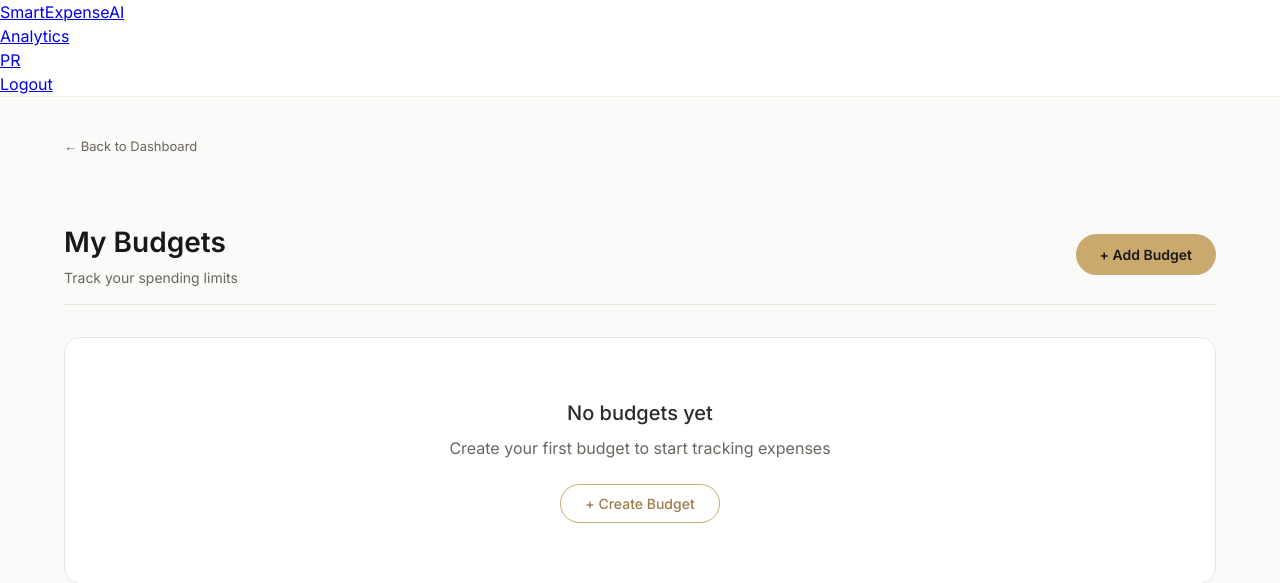
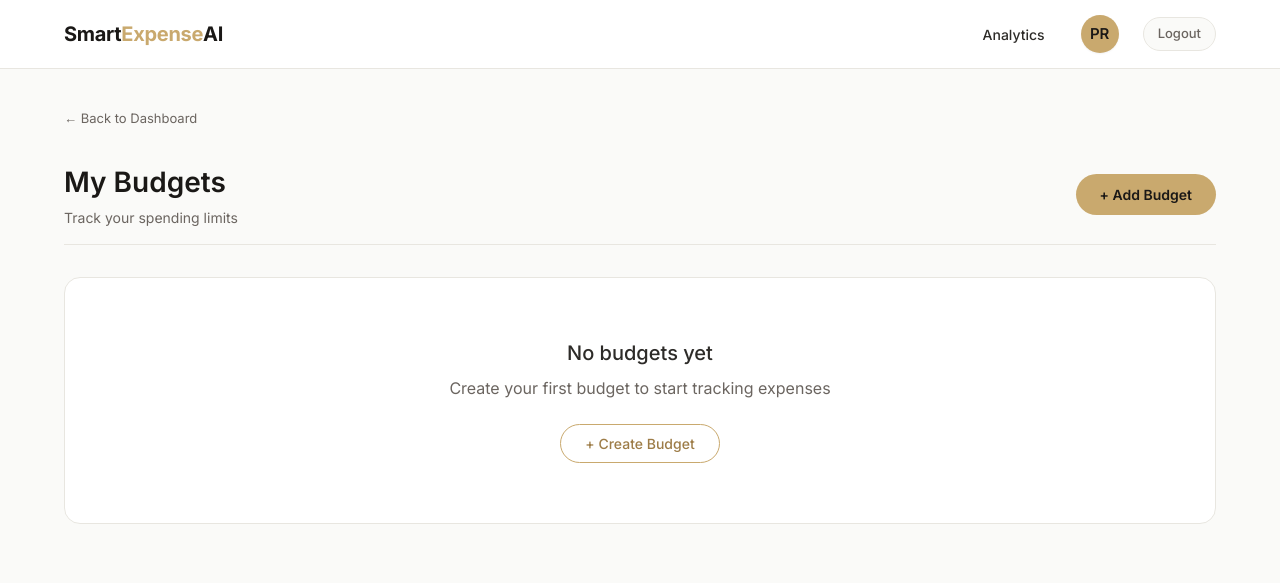
Before and after one commit to SreelakshmiBS/Expense_tracker_with_chatbot_prediction, a Flask app: page /view_budgets in a window 1280 px wide. Shown: the top 583 px of the page. Run offline with Flask 3, Linux system fonts and the light colour scheme; the visitor is signed in with stand-in values (Sample User, id 1); data that the repository does not hold is empty; some libraries are stand-ins or nearby versions.

Commit message:
first commi final

```diff
--- a/app.py
+++ b/app.py
@@ -1,6 +1,4 @@
-
 # SmartExpenseAI — Main Flask Application
-
 # --- Standard library imports ---
 from datetime import date, datetime, timedelta
 import os
@@ -32,18 +30,6 @@ app = Flask(__name__)
 # Secret key used to sign session cookies — keep this private in production
 app.secret_key = os.getenv("SECRET_KEY")
 
-
-# ============================================================
-# Database Configuration
-# ============================================================
-
-# for local development
-# app.config['MYSQL_HOST']     = 'localhost'       # MySQL is running on the same machine
-# app.config['MYSQL_USER']     = 'root'            # Database username
-# app.config['MYSQL_PASSWORD'] = 'Sree@2611'       # Database password
-# app.config['MYSQL_DB']       = 'expense_tracker' # The database we're working with
-# app.config['MYSQL_CHARSET']  = 'utf8mb4'         # Full Unicode support (handles emojis too)
-
 #for production
 from config import MYSQL_HOST, MYSQL_PORT, MYSQL_USER, MYSQL_PASSWORD, MYSQL_DB
 
@@ -58,7 +44,6 @@ mysql = MySQL(app)
 
 # Create one shared chatbot engine and pass the DB connection to it
 chatbot_engine = ChatbotEngine(mysql)
-
 
 @app.route('/test-db')
 def test_db():
@@ -173,7 +158,6 @@ def generate_ai_insights(total_income, total_expense, savings,
 
     return insights
 
-
 def calculate_budget_alerts(budget_report):
     """
     Enriches budget_report dicts with an alert_level key:
@@ -191,7 +175,6 @@ def calculate_budget_alerts(budget_report):
         else:
             b["alert_level"] = "safe"
     return budget_report
-
 
 def calculate_health_score(total_income, total_expense,
                             savings, budget_report):
@@ -456,11 +439,6 @@ def dashboard():
     user_id = session['user_id']
     today   = date.today()
 
-    print("\n=================================================")
-    print("DASHBOARD LOADED")
-    print("=================================================")
-    print(f"[DASHBOARD] User ID: {user_id}")
-
     # ----------------------------------------------------------
     # How long has this user been tracking?
     # ----------------------------------------------------------
@@ -477,7 +455,7 @@ def dashboard():
     # Calculate how many days have passed since that first transaction
     days_tracked = (today - first_date).days if first_date else 0
 
-    print(f"[DASHBOARD] Days tracked: {days_tracked}")
+    print(f"[DASHBOARD] Days tracked: {days_tracked}") #debugging
 
     # ----------------------------------------------------------
     # Today's income and expense totals
--- a/machine_learning/forecasting.py
+++ b/machine_learning/forecasting.py
@@ -1,15 +1,13 @@
-# ==============================================================================
+# ======================================
 # machine_learning/forecasting.py
 # Personalized AI Forecasting System
 # SmartExpenseAI
-# ==============================================================================
-
+# ======================================
 import pandas as pd
 import numpy as np
 import joblib
 
 from sklearn.linear_model import LinearRegression
-
 import sys
 import os
 
--- a/templates/profile.html
+++ b/templates/profile.html
@@ -430,12 +430,6 @@
                     <div class="info-label">Account Created</div>
                     <div class="info-value">{{ user[5] }}</div>
                 </div>
-
-                <!-- Last Login -->
-                <div class="info-card">
-                    <div class="info-label">Last Login</div>
-                    <div class="info-value">{{ user[6] }}</div>
-                </div>
             </div>
 
             <div class="edit-section">
--- a/templates/view_budgets.html
+++ b/templates/view_budgets.html
@@ -36,67 +36,113 @@
             line-height: 1.5;
         }
 
-        /* Navigation */
-        nav {
-            background: rgba(255,255,255,.95);
-            border-bottom: 1px solid var(--border-s);
+        /* ========== FIXED & IMPROVED HEADER / NAVIGATION ========== */
+        .navbar {
+            background: rgba(255,255,255,0.98);
+            border-bottom: 1px solid var(--border);
             position: sticky;
             top: 0;
             z-index: 100;
+            backdrop-filter: blur(2px);
         }
-        .nav-inner {
+
+        .nav-container {
             display: flex;
             align-items: center;
             justify-content: space-between;
-            height: 60px;
             max-width: 1200px;
             margin: 0 auto;
             padding: 0 24px;
+            height: 68px;
         }
-        .nav-brand {
-            font-size: 18px;
+
+        /* Brand logo */
+        .brand {
+            font-size: 20px;
             font-weight: 700;
+            letter-spacing: -0.3px;
+            text-decoration: none;
             color: var(--t1);
-            text-decoration: none;
+            transition: opacity 0.2s;
         }
-        .nav-brand span {
+        .brand span {
             color: var(--gold);
+            font-weight: 800;
         }
-        .nav-links {
+        .brand:hover {
+            opacity: 0.85;
+        }
+
+        /* Right side group: analytics + avatar + logout */
+        .nav-right {
             display: flex;
-            gap: 20px;
-            list-style: none;
+            align-items: center;
+            gap: 24px;
         }
-        .nav-links a {
+
+        /* Analytics button (refined) */
+        .analytics-btn {
             text-decoration: none;
             font-size: 14px;
-            color: var(--t3);
+            font-weight: 500;
+            color: var(--t2);
+            background: transparent;
+            padding: 6px 12px;
+            border-radius: 30px;
+            transition: all 0.2s;
         }
-        .nav-links a:hover {
+        .analytics-btn:hover {
+            background: var(--gold-bg);
             color: var(--gold-dk);
         }
-        .btn-sm {
+
+        /* Avatar circle */
+        .avatar a {
+            display: flex;
+            align-items: center;
+            justify-content: center;
+            width: 38px;
+            height: 38px;
             background: var(--gold);
-            padding: 6px 16px;
-            border-radius: 30px;
+            color: var(--t1);
+            font-weight: 600;
+            font-size: 15px;
+            text-decoration: none;
+            border-radius: 50%;
+            transition: all 0.2s ease;
+            box-shadow: 0 1px 2px rgba(0,0,0,0.05);
+        }
+        .avatar a:hover {
+            background: var(--gold-dk);
+            color: white;
+            transform: scale(1.02);
+        }
+
+        /* Logout button (subtle but clear) */
+        .logout-btn {
             text-decoration: none;
             font-size: 13px;
             font-weight: 500;
-            color: var(--t1);
+            background: var(--bg-off);
+            border: 1px solid var(--border);
+            padding: 6px 14px;
+            border-radius: 30px;
+            color: var(--t3);
+            transition: all 0.2s;
         }
-        .btn-sm:hover {
-            background: var(--gold-dk);
+        .logout-btn:hover {
+            background: var(--red);
+            border-color: var(--red);
             color: white;
         }
 
-        /* Container */
+        /* Container and rest of layout (unchanged but polished) */
         .container {
             max-width: 1200px;
             margin: 0 auto;
             padding: 32px 24px;
         }
 
-        /* Header */
         .header {
             display: flex;
             justify-content: space-between;
@@ -126,13 +172,13 @@
             font-size: 14px;
             color: var(--t1);
             display: inline-block;
+            transition: all 0.2s;
         }
         .btn-add:hover {
             background: var(--gold-dk);
             color: white;
         }
 
-        /* Table */
         .table-wrapper {
             background: var(--bg);
             border: 1px solid var(--border);
@@ -165,8 +211,6 @@
         tr:hover td {
             background: var(--bg-off);
         }
-
-        /* Badge */
         .badge {
             background: var(--gold-bg);
             padding: 4px 12px;
@@ -176,8 +220,6 @@
             color: var(--gold-dk);
             display: inline-block;
         }
-
-        /* Progress bar */
         .progress-cell {
             min-width: 130px;
         }
@@ -209,8 +251,6 @@
         .text-safe { color: var(--green); }
         .text-warning { color: var(--orange); }
         .text-danger { color: var(--red); }
-
-        /* Amounts */
         .amount {
             font-weight: 500;
         }
@@ -221,8 +261,6 @@
         .remaining.negative {
             color: var(--red);
         }
-
-        /* Action links */
         .actions {
             display: flex;
             gap: 12px;
@@ -250,8 +288,6 @@
             background: var(--red);
             color: white;
         }
-
-        /* Empty state */
         .empty {
             text-align: center;
             padding: 60px 24px;
@@ -283,20 +319,18 @@
         .btn-outline:hover {
             background: var(--gold-bg);
         }
-
-        /* Back link */
         .back-link {
             display: inline-block;
             color: var(--t3);
             text-decoration: none;
             font-size: 13px;
             margin-top: 8px;
+            margin-bottom: 0;
+            transition: color 0.2s;
         }
         .back-link:hover {
             color: var(--gold-dk);
         }
-
-        /* Footer */
         footer {
             text-align: center;
             padding: 24px;
@@ -305,7 +339,7 @@
             font-size: 12px;
             background: var(--bg);
         }
-
+        /* Small screen adjustments */
         @media (max-width: 700px) {
             .container {
                 padding: 20px 16px;
@@ -313,30 +347,45 @@
             .header h1 {
                 font-size: 24px;
             }
-            .nav-links {
+            .nav-container {
+                padding: 0 16px;
+                height: 60px;
+            }
+            .analytics-btn {
                 display: none;
+            }
+            .nav-right {
+                gap: 12px;
+            }
+            .logout-btn {
+                padding: 5px 10px;
+                font-size: 12px;
             }
         }
     </style>
 </head>
 <body>
 
+<!-- ========== CORRECTED HEADER: proper navbar with brand, analytics, avatar, logout ========== -->
 <nav class="navbar">
     <div class="nav-container">
         <a href="{{ url_for('dashboard') }}" class="brand">Smart<span>Expense</span>AI</a>
         <div class="nav-right">
             <a href="{{ url_for('analytics') }}" class="analytics-btn">Analytics</a>
             <div class="avatar">
-                <a href="{{ url_for('profile') }}">{{ username[:2].upper() if username else 'PR' }}</a>
+                <a href="{{ url_for('profile') }}" aria-label="Profile">{{ username[:2].upper() if username else 'PR' }}</a>
             </div>
             <a href="{{ url_for('logout') }}" class="logout-btn">Logout</a>
         </div>
     </div>
 </nav>
-<div class="container">
+
+<!-- Back link (inside a wrapper but outside main container to match original layout) -->
+<div class="container" style="padding-bottom: 0;">
     <a href="{{ url_for('dashboard') }}" class="back-link">← Back to Dashboard</a>
 </div>
 
+<!-- Main budgets section -->
 <main class="container">
     <div class="header">
         <div>
@@ -347,7 +396,6 @@
     </div>
 
     {% if budget_report and budget_report|length > 0 %}
-
     <div class="table-wrapper">
         <table>
             <thead>
@@ -404,17 +452,13 @@
             </tbody>
         </table>
     </div>
-
     {% else %}
-
     <div class="empty">
         <h3>No budgets yet</h3>
         <p>Create your first budget to start tracking expenses</p>
         <a href="{{ url_for('add_budget') }}" class="btn-outline">+ Create Budget</a>
     </div>
-
     {% endif %}
 </main>
-
 </body>
 </html>
```
Also changed, not shown: templates/add_goal.html (+45 -28 lines).
